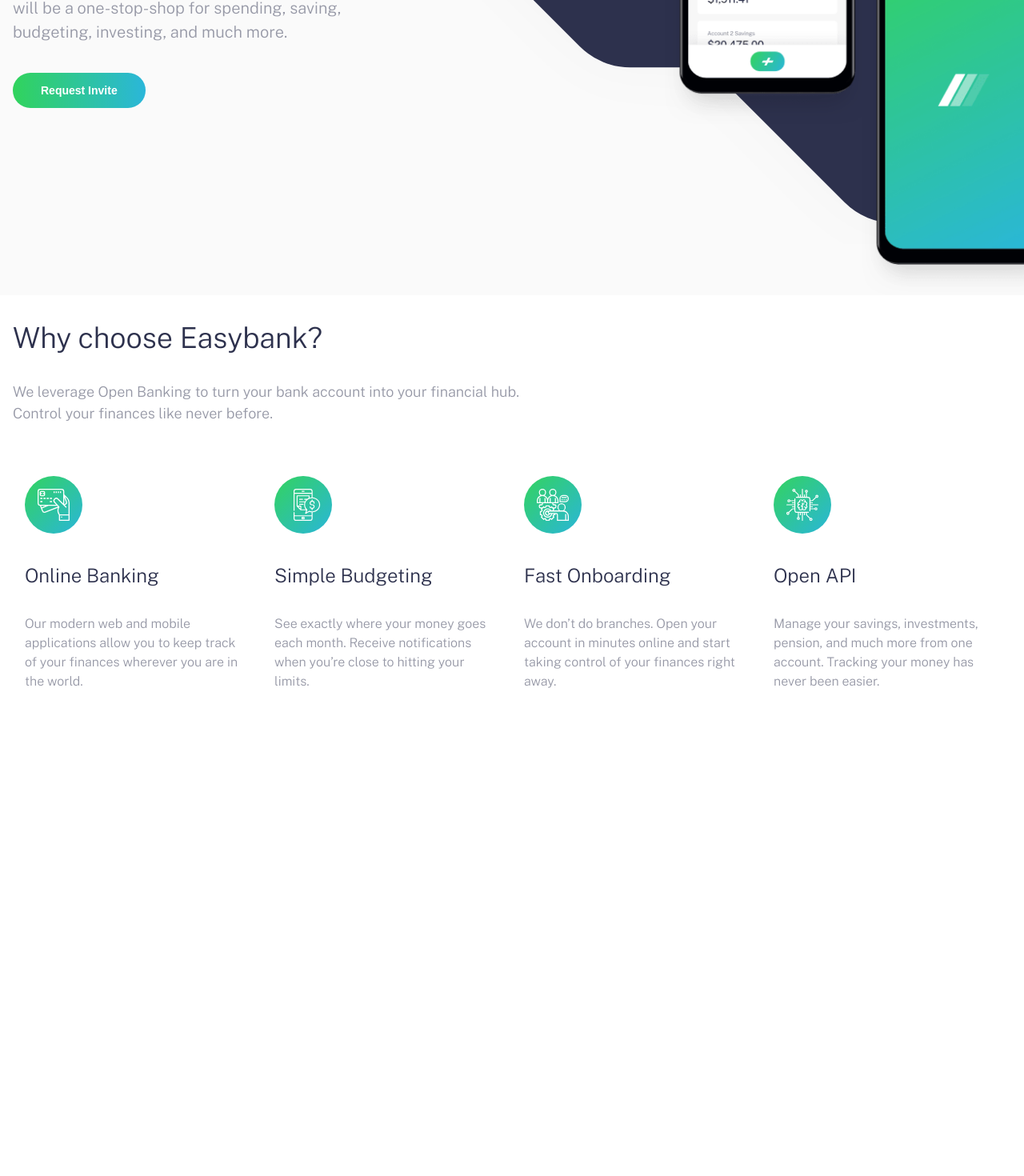
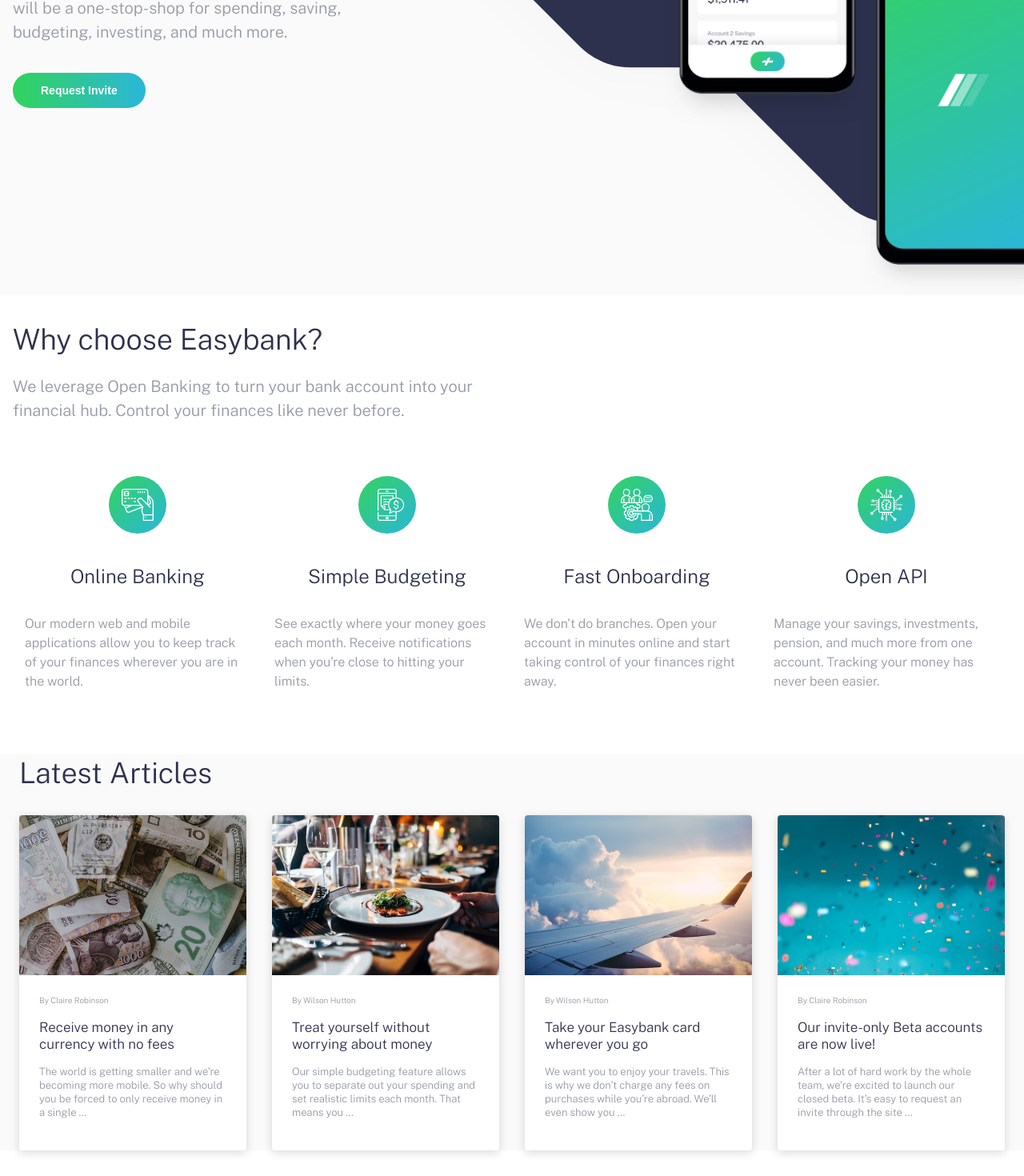
Before and after one commit to ingl3585/easybank, a React (Create React App) app: page / in a window 1280 px wide. Shown: the part 442-1912 px from the top of the page at 80% size. Before the commit the page ends 1385 px from the top, so only its background shows below. Built offline with nearby package versions, Linux system fonts and the light colour scheme.

Commit message:
added articles component and desktop/mobile styling

```diff
--- a/src/App.js
+++ b/src/App.js
@@ -1,6 +1,7 @@
 import Nav from './components/Nav/Nav';
 import Hero from './components/Hero/Hero';
-import Main from './components/Main/Main';
+import Features from './components/Features/Features';
+import Articles from './components/Articles/Articles';
 import './App.css';
 
 const App = () => {
@@ -8,7 +9,8 @@
 		<div className='App'>
 			<Nav />
 			<Hero />
-			<Main />
+			<Features />
+			<Articles />
 		</div>
 	);
 };
--- /dev/null
+++ b/src/components/Articles/Articles.js
@@ -0,0 +1,69 @@
+import React from 'react';
+import './articles.css';
+
+const Articles = () => {
+	return (
+		<section className='articles'>
+			<div className='article-intro'>
+				<h2>Latest Articles</h2>
+			</div>
+			<div className='article-layout'>
+				<a className='article-item' href='#/'>
+					<div className='article-img currency'></div>
+					<div className='article-text'>
+						<div className='article-author'>By Claire Robinson</div>
+						<h3 className='article-title'>
+							Receive money in any currency with no fees
+						</h3>
+						<p className='article-desc'>
+							The world is getting smaller and we’re becoming more mobile. So
+							why should you be forced to only receive money in a single …
+						</p>
+					</div>
+				</a>
+				<a className='article-item' href='#/'>
+					<div className='article-img dining'></div>
+					<div className='article-text'>
+						<div className='article-author'>By Wilson Hutton</div>
+						<h3 className='article-title'>
+							Treat yourself without worrying about money
+						</h3>
+						<p className='article-desc'>
+							Our simple budgeting feature allows you to separate out your
+							spending and set realistic limits each month. That means you …
+						</p>
+					</div>
+				</a>
+				<a className='article-item' href='#/'>
+					<div className='article-img plane'></div>
+					<div className='article-text'>
+						<div className='article-author'>By Wilson Hutton</div>
+						<h3 className='article-title'>
+							Take your Easybank card wherever you go
+						</h3>
+						<p className='article-desc'>
+							We want you to enjoy your travels. This is why we don’t charge any
+							fees on purchases while you’re abroad. We’ll even show you …
+						</p>
+					</div>
+				</a>
+				<a className='article-item' href='#/'>
+					<div className='article-img confetti'></div>
+					<div className='article-text'>
+						<div className='article-author'>By Claire Robinson</div>
+						<h3 className='article-title'>
+							Our invite-only Beta accounts are now live!
+						</h3>
+						<p className='article-desc'>
+							After a lot of hard work by the whole team, we’re excited to
+							launch our closed beta. It’s easy to request an invite through the
+							site ...
+						</p>
+					</div>
+				</a>
+			</div>
+		</section>
+	);
+};
+
+export default Articles;
--- /dev/null
+++ b/src/components/Articles/articles.css
@@ -0,0 +1,103 @@
+/* - Dark Blue: hsl(233, 26%, 24%)
+- Lime Green: hsl(136, 65%, 51%)
+- Bright Cyan: hsl(192, 70%, 51%)
+- Grayish Blue: hsl(233, 8%, 62%)
+- Light Grayish Blue: hsl(220, 16%, 96%)
+- Very Light Gray: hsl(0, 0%, 98%)
+- White: hsl(0, 0%, 100%) */
+
+.articles {
+    padding: 0 1.5rem;
+    background-color: hsl(0, 0%, 98%);
+}
+
+.article-intro h2 {
+    color: hsl(233, 26%, 24%);
+    font-size: 2.25rem;
+    font-weight: 300;
+}
+
+.article-layout {
+    display: grid;
+    grid-template-columns: 1fr;
+    grid-template-rows: repeat(4, 1fr);
+    gap: 2rem;
+}
+
+.article-item {
+    text-decoration: none;
+    border-radius: 0.25rem;
+    overflow: hidden;
+    box-shadow: 0px 3px 12px rgba(0, 0, 0, 0.15);
+    transition: 0.175s all ease-in-out;
+}
+
+.article-item:hover {
+    transform: scale(1.05);
+}
+
+.article-img {
+    background-size: cover;
+    background-repeat: no-repeat;
+    background-position: center;
+    height: 12.5rem;
+}
+
+.currency {
+    background-image: url('../../images/image-currency.jpg');
+}
+
+.dining {
+    background-image: url('../../images/image-restaurant.jpg');
+}
+
+.plane {
+    background-image: url('../../images/image-plane.jpg');
+}
+
+.confetti {
+    background-image: url('../../images/image-confetti.jpg');
+}
+
+.article-text {
+    background-color: white;
+    color: hsl(233, 8%, 62%);
+    padding: 1.875rem 1.875rem 2rem 1.875rem;
+}
+
+.article-author {
+    font-size: 0.625rem;
+}
+
+.article-title {
+    font-size: 1.0625rem;
+    font-weight: 300;
+    line-height: 1.2;
+    color: hsl(233, 26%, 24%);
+}
+
+.article-desc {
+    font-size: 0.8125rem;
+}
+
+@media screen and (min-width: 40em) {
+    .article-layout {
+        grid-template-columns: repeat(2, 1fr);
+        grid-template-rows: repeat(2, 1fr);
+    }
+
+    .article-text {
+        padding: 1.5625rem;
+    }
+}
+
+@media screen and (min-width: 64em) {
+    .articles {
+        max-width: 80rem;
+        margin: 2rem auto 2rem auto;
+    }
+    .article-layout {
+        grid-template-columns: repeat(4, 1fr);
+        grid-template-rows: 1fr;
+    }
+}
--- a/src/components/Main/Main.js
+++ b/src/components/Features/Features.js
@@ -3,61 +3,62 @@
 import Budgeting from '../../images/icon-budgeting.svg';
 import Onboarding from '../../images/icon-onboarding.svg';
 import API from '../../images/icon-api.svg';
-import './main.css';
+import './features.css';
 
-const Main = () => {
+const Features = () => {
 	return (
-		<main className='features'>
-			<h2>Why choose Easybank?</h2>
-			<p>
-				We leverage Open Banking to turn your bank account into your financial
-				hub. <br />
-				Control your finances like never before.
-			</p>
-			<div className='feature-grid'>
+		<section className='features'>
+			<div className='feature-intro'>
+				<h2>Why choose Easybank?</h2>
+				<p>
+					We leverage Open Banking to turn your bank account into your financial
+					hub. Control your finances like never before.
+				</p>
+			</div>
+			<div className='feature-layout'>
 				<div className='feature-item'>
-					<div className='feature-icon'>
-						<img src={Banking} alt='feature-icon' />
+					<div className='feature-img'>
+						<img src={Banking} alt='feature-img' />
 					</div>
 					<div className='feature-title'>Online Banking</div>
-					<div className='feature-description'>
+					<div className='feature-desc'>
 						Our modern web and mobile applications allow you to keep track of
 						your finances wherever you are in the world.
 					</div>
 				</div>
 				<div className='feature-item'>
-					<div className='feature-icon'>
-						<img src={Budgeting} alt='feature-icon' />
+					<div className='feature-img'>
+						<img src={Budgeting} alt='feature-img' />
 					</div>
 					<div className='feature-title'>Simple Budgeting</div>
-					<div className='feature-description'>
+					<div className='feature-desc'>
 						See exactly where your money goes each month. Receive notifications
 						when you’re close to hitting your limits.
 					</div>
 				</div>
 				<div className='feature-item'>
-					<div className='feature-icon'>
-						<img src={Onboarding} alt='feature-icon' />
+					<div className='feature-img'>
+						<img src={Onboarding} alt='feature-img' />
 					</div>
 					<div className='feature-title'>Fast Onboarding</div>
-					<div className='feature-description'>
+					<div className='feature-desc'>
 						We don’t do branches. Open your account in minutes online and start
 						taking control of your finances right away.
 					</div>
 				</div>
 				<div className='feature-item'>
-					<div className='feature-icon'>
-						<img src={API} alt='feature-icon' />
+					<div className='feature-img'>
+						<img src={API} alt='feature-img' />
 					</div>
 					<div className='feature-title'>Open API</div>
-					<div className='feature-description'>
+					<div className='feature-desc'>
 						Manage your savings, investments, pension, and much more from one
 						account. Tracking your money has never been easier.
 					</div>
 				</div>
 			</div>
-		</main>
+		</section>
 	);
 };
 
-export default Main;
+export default Features;
--- a/src/components/Main/main.css
+++ b/src/components/Features/features.css
@@ -7,10 +7,30 @@
 - White: hsl(0, 0%, 100%) */
 
 .features {
-    padding: 0 1rem;
+    text-align: center;
+    margin: 5rem 0;
+    padding: 0 1.5rem;
 }
 
-.features h2 {
+.feature-intro h2 {
+    width: 75%;
+    margin: 0 auto;
+}
+
+.feature-intro p {
+    font-size: 1rem;
+    line-height: 1.5;
+}
+
+.feature-item {
+    margin: 4rem 0;
+}
+
+.feature-item div {
+    margin: 1rem 0;
+}
+
+.feature-intro h2 {
     color: hsl(233, 26%, 24%);
     font-weight: 300;
     font-size: 1.875rem;
@@ -21,15 +41,31 @@
     color: hsl(233, 26%, 24%);
 }
 
+.feature-desc {
+    font-size: 1rem;
+    line-height: 1.5;
+}
+
 @media screen and (min-width: 40em) {
-    .feature-grid {
+    .features {
+        text-align: left;
+        padding: 0 1rem;
+    }
+
+    .feature-intro h2 {
+        width: 100%;
+    }
+
+    .feature-layout {
         display: flex;
         flex-wrap: wrap;
     }
 
     .feature-item {
+        text-align: center;
         flex: 0 0 50%;
-        padding: 0.9375rem 0;
+        margin: 0;
+        padding: 1rem 0.50rem;
     }
 
     .feature-item div {
@@ -40,15 +76,19 @@
 @media screen and (min-width: 64em) {
     .features {
         max-width: 80rem;
-        margin: 0 auto 2rem auto;
+        margin: 2rem auto 2rem auto;
     }
 
-    .features h2 {
+    .feature-intro {
+        width: 50%;
+    }
+
+    .feature-intro h2 {
         font-size: 2.25rem;
     }
 
-    .features p {
-        line-height: 1.5;
+    .feature-intro p {
+        font-size: 1.25rem;
     }
 
     .feature-item {
@@ -64,7 +104,8 @@
         font-size: 1.5rem;
     }
 
-    .feature-description {
+    .feature-desc {
+        text-align: left;
         font-size: 1rem;
         line-height: 1.5;
     }
```
